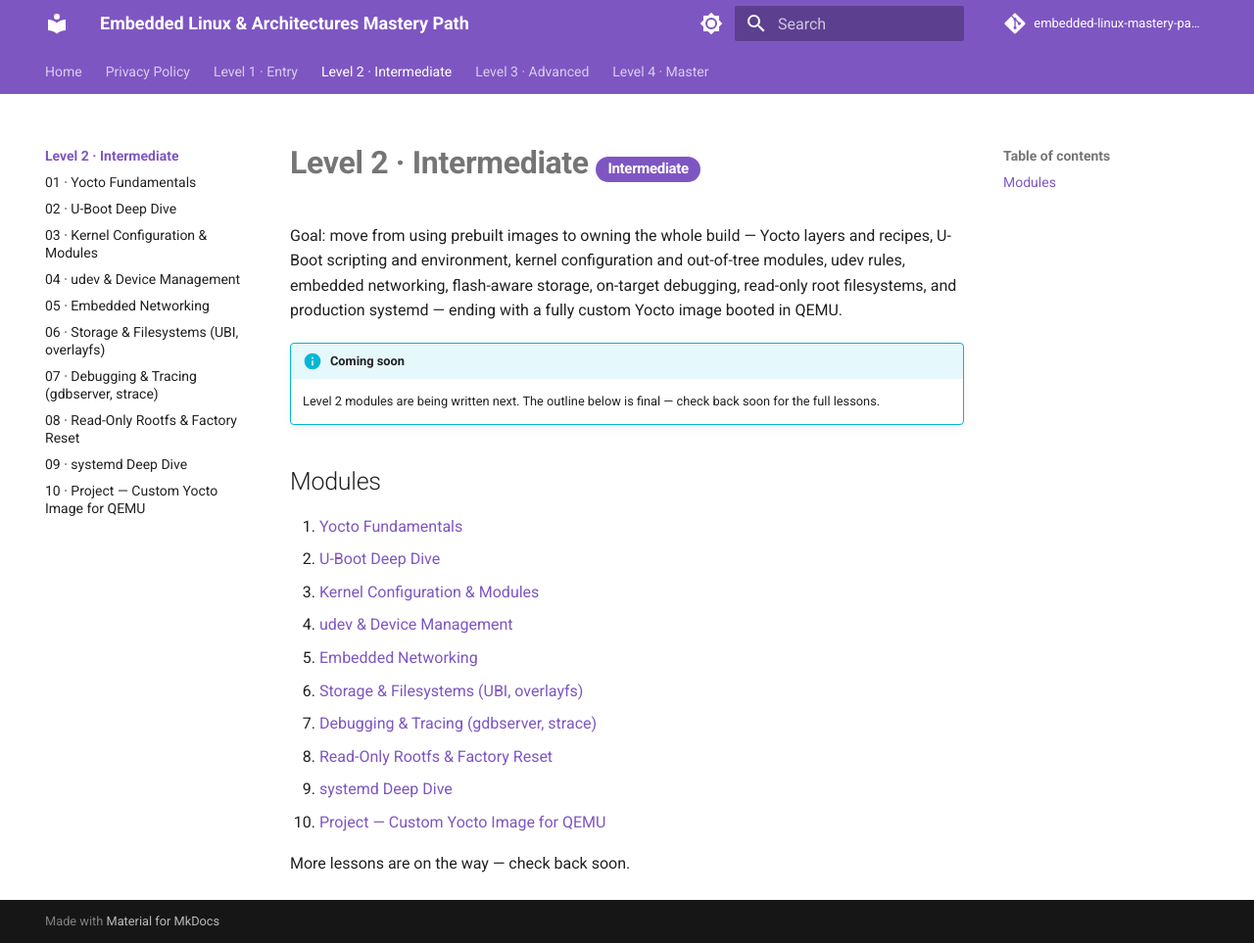
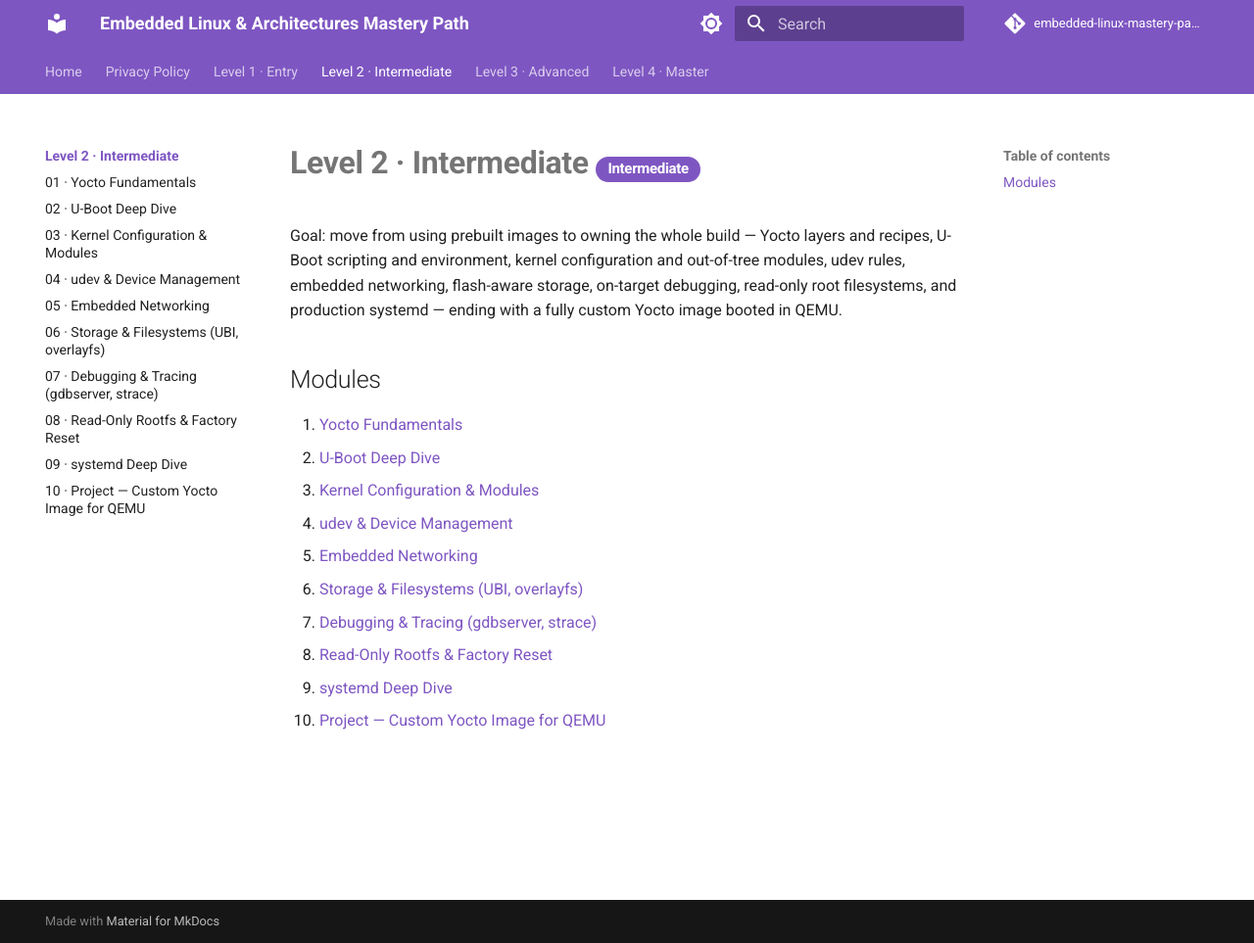
Before and after one commit to SIGILIPELLI/embedded-linux-mastery-path, an MkDocs documentation site: the page built from docs/level-2/index.md, in a window 1280 px wide and 963 px high. Shown: the whole window at 98% size. Built offline with MkDocs 1.6.1 and Material for MkDocs 9.7.7, drawn with Linux system fonts in a browser that asks for light colours; comment, search, counter and statistics services are not loaded.

Commit message:
Remove stale coming-soon banners now that all modules are written
Co-Authored-By: Claude Opus 5 <noreply@anthropic.com>

```diff
--- a/docs/level-2/index.md
+++ b/docs/level-2/index.md
@@ -1,10 +1,6 @@
 # Level 2 · Intermediate <span class="level-badge">Intermediate</span>
 
 Goal: move from using prebuilt images to owning the whole build — Yocto layers and recipes, U-Boot scripting and environment, kernel configuration and out-of-tree modules, udev rules, embedded networking, flash-aware storage, on-target debugging, read-only root filesystems, and production systemd — ending with a fully custom Yocto image booted in QEMU.
-
-!!! info "Coming soon"
-    Level 2 modules are being written next. The outline below is final —
-    check back soon for the full lessons.
 
 ## Modules
 
@@ -18,5 +14,3 @@ Goal: move from using prebuilt images to owning the whole build — Yocto layers
 8. [Read-Only Rootfs & Factory Reset](08-read-only-rootfs.md)
 9. [systemd Deep Dive](09-systemd-deep-dive.md)
 10. [Project — Custom Yocto Image for QEMU](10-project-yocto-qemu-image.md)
-
-More lessons are on the way — check back soon.
```
Also changed, not shown: docs/level-3/index.md (+0 -6 lines), docs/level-4/index.md (+0 -6 lines).
